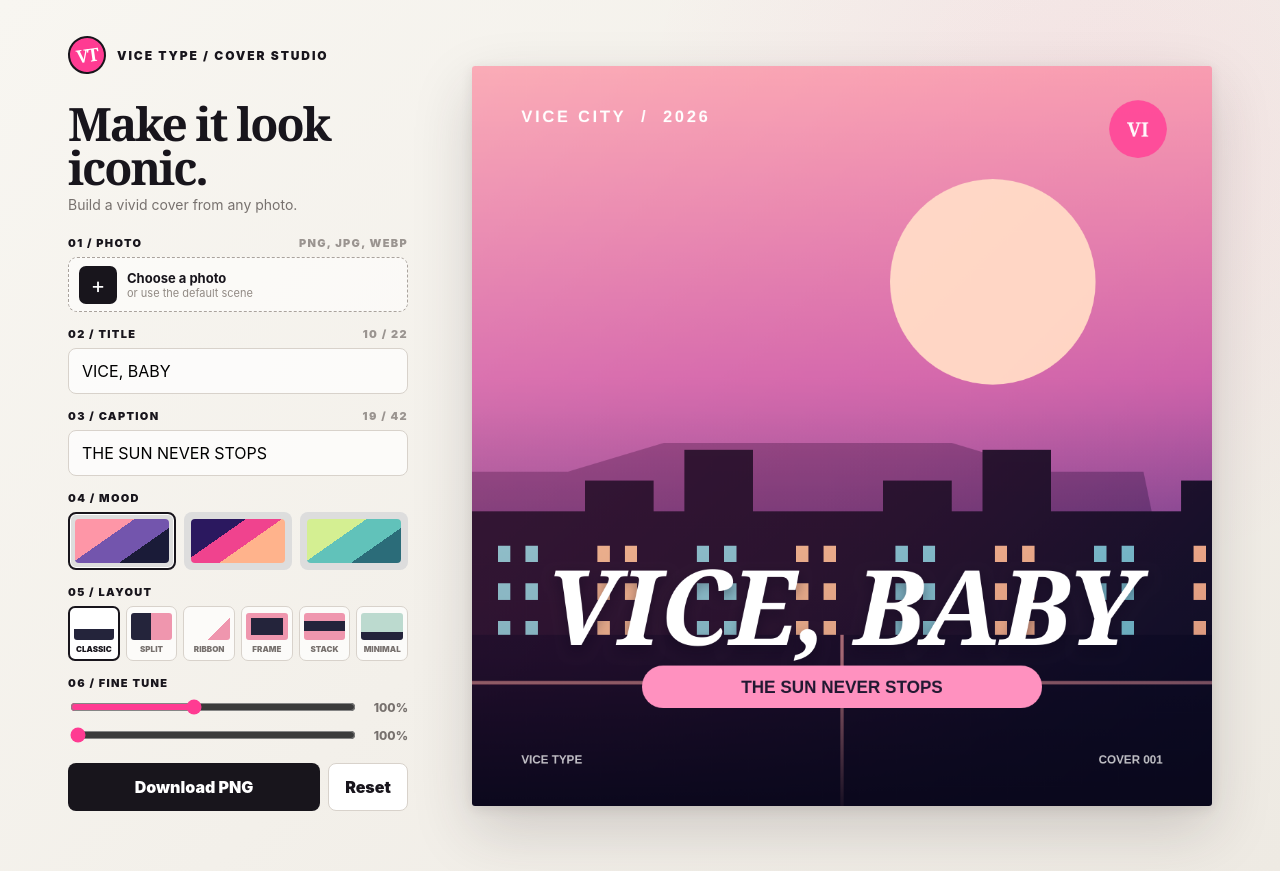
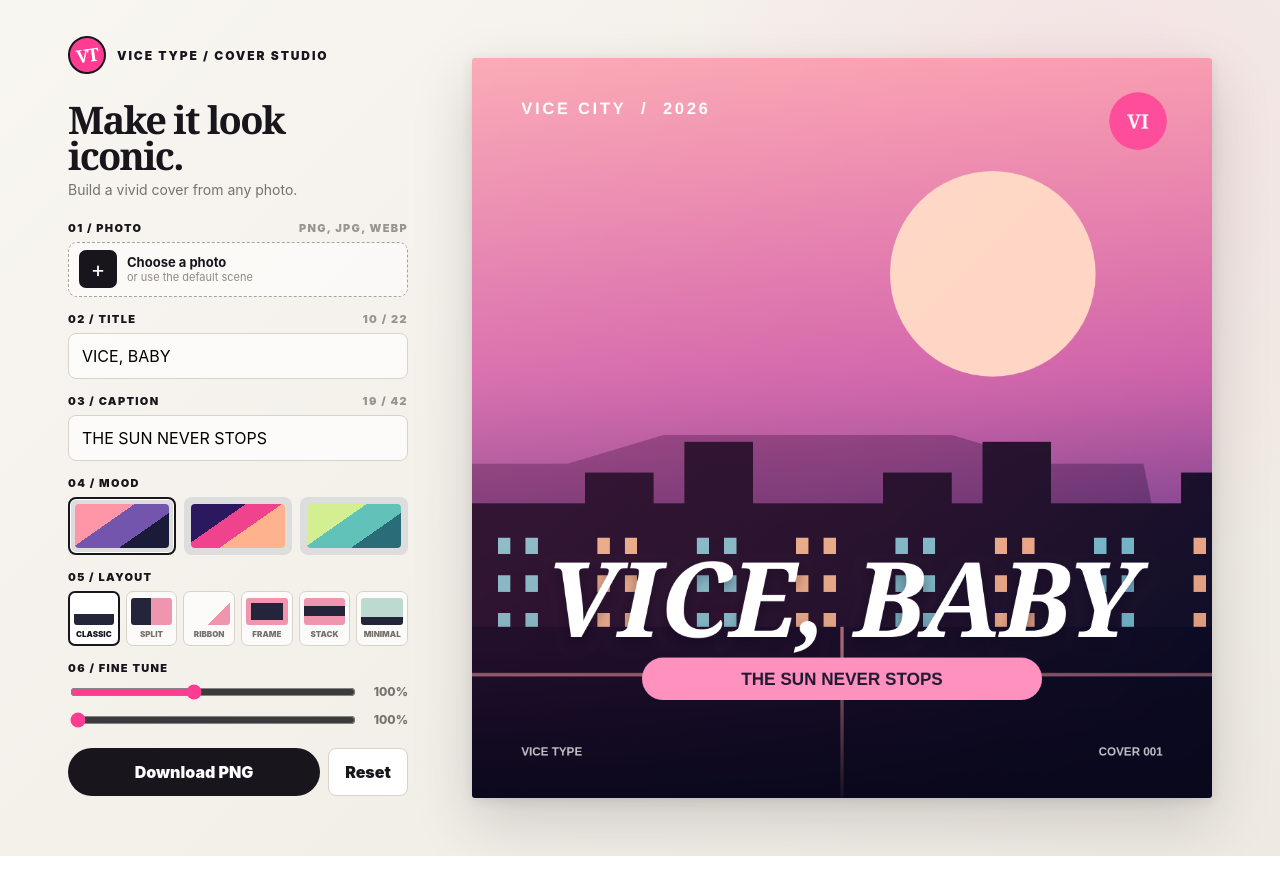
Before and after one commit to ongtianzhi-blip/gta6-cover-art-entry, a plain HTML site: page app/index.html in a window 1280 px wide. Drawn offline with Linux system fonts and the light colour scheme.

Commit message:
Redo2: revise app/index.html in two steps

```diff
--- a/app/index.html
+++ b/app/index.html
@@ -71,7 +71,7 @@
     h1 {
       max-width: 330px;
       margin: 0 0 7px;
-      font: 900 clamp(34px, 4vw, 46px)/.96 Georgia, "Times New Roman", serif;
+      font: 900 38px/.96 Georgia, "Times New Roman", serif;
       letter-spacing: -.045em;
     }
 
@@ -267,7 +267,7 @@
       cursor: pointer;
     }
 
-    .export { background: var(--ink); color: #fff; }
+    .export { border-radius: 32px; background: var(--ink); color: #fff; }
     .export:hover { background: var(--pink); }
     .reset { border: 1px solid var(--line); background: #fff; }
     button:focus-visible { outline: 3px solid rgb(255 59 146 / 45%); outline-offset: 2px; }
```
